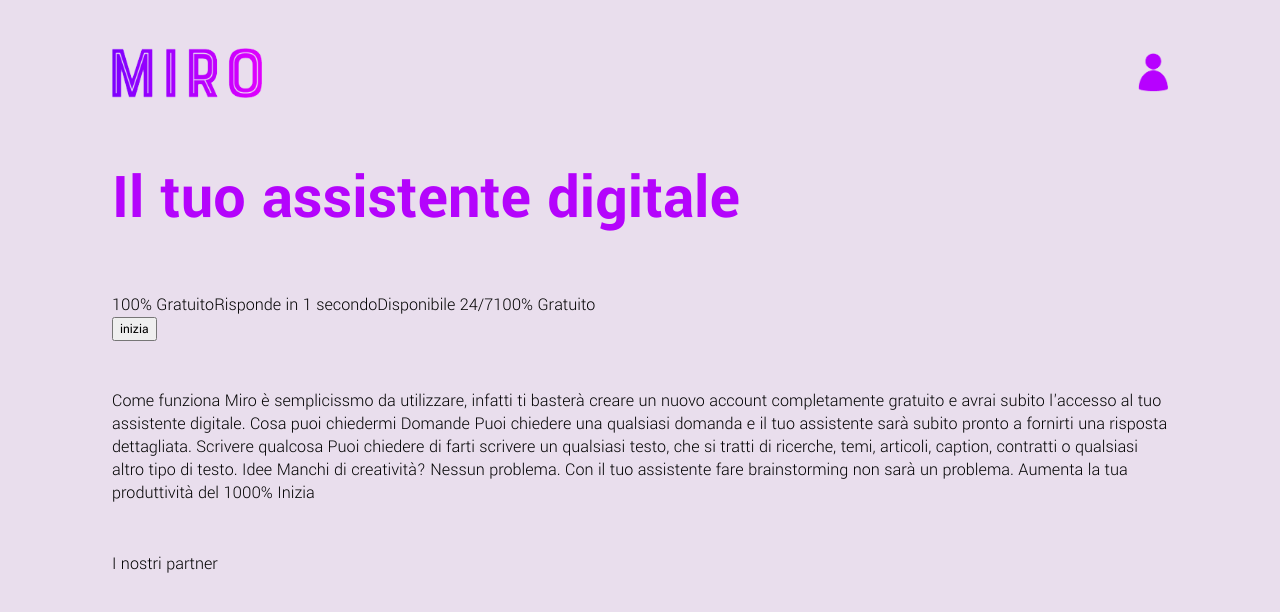
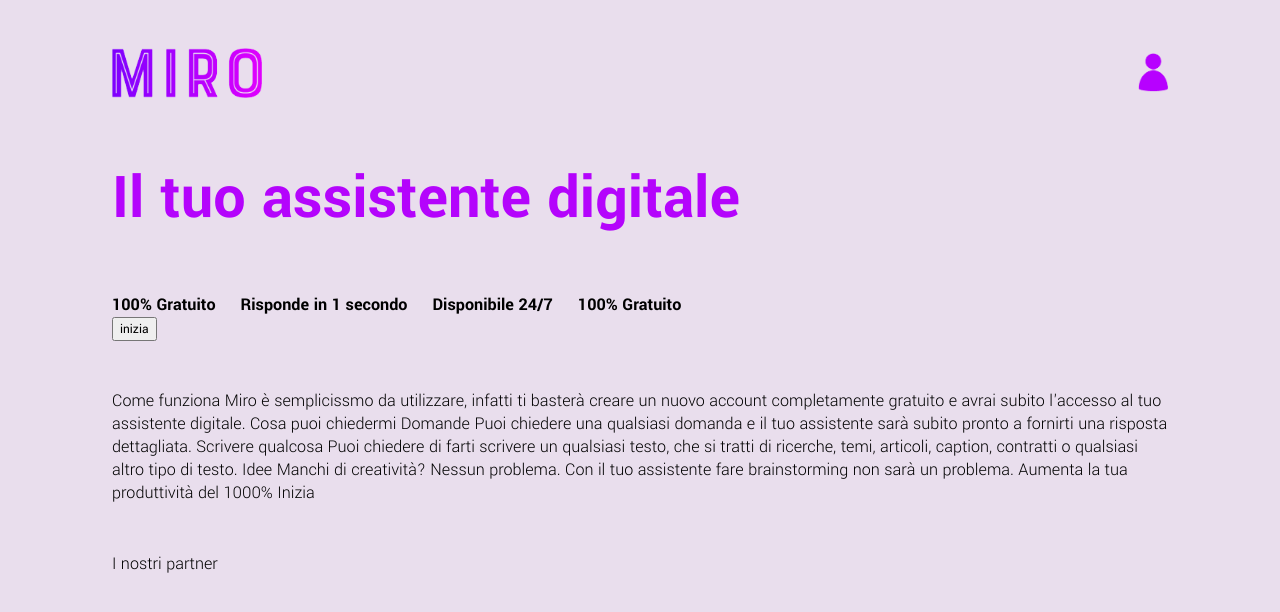
Before and after one commit to CybertronicEvidence/miro-frontend, a React (Vite) app: page / in a window 1280 px wide. Shown: the top 612 px of the page. Built offline with nearby package versions, Linux system fonts and the light colour scheme.

Commit message:
Updated tags style

```diff
--- a/scss/_app.scss
+++ b/scss/_app.scss
@@ -74,6 +74,14 @@ section#header{
         color: $primary2;
         font-size: 4rem;
     }
+
+    .tags{
+        display: flex;
+        align-items: center;
+        gap: 25px;
+        font-weight: 700;
+        flex-wrap: wrap;
+    }
 }
 
 @media screen and (max-width: $mobile-breakpoint) {
```
